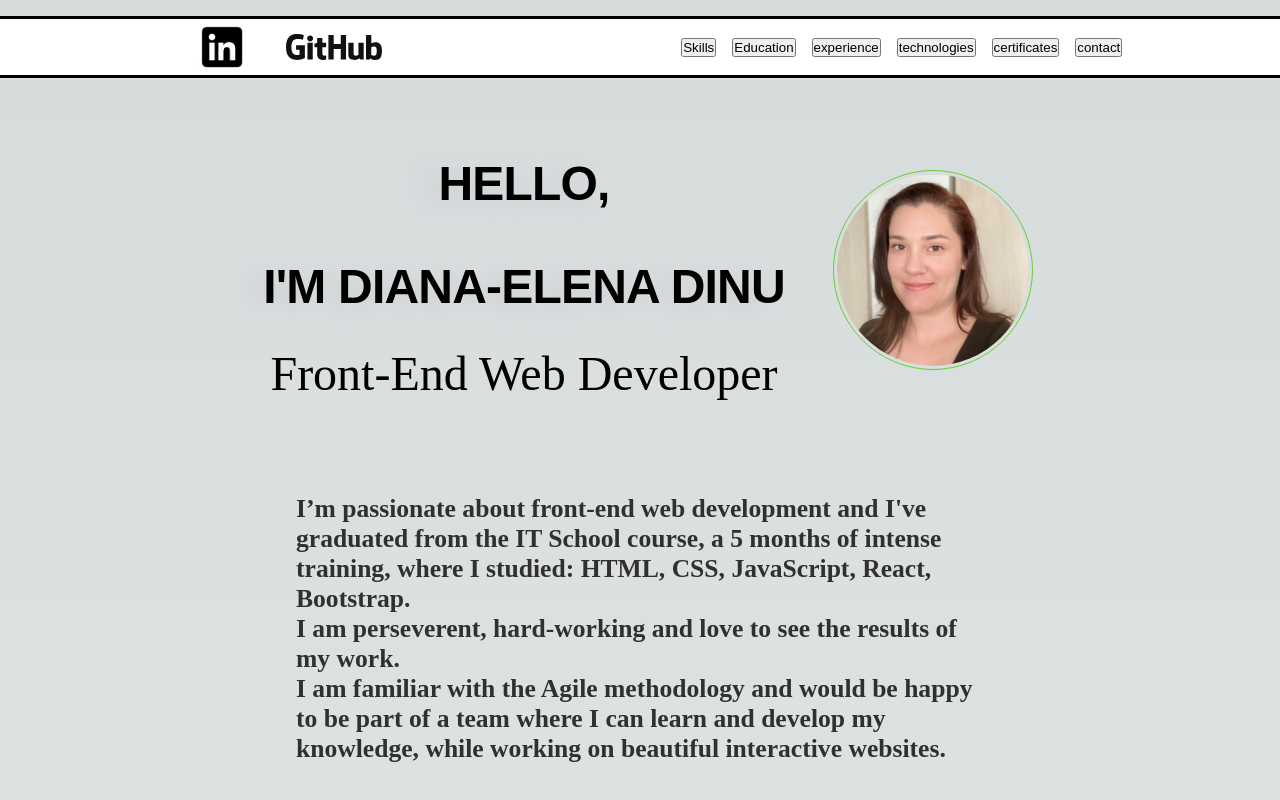
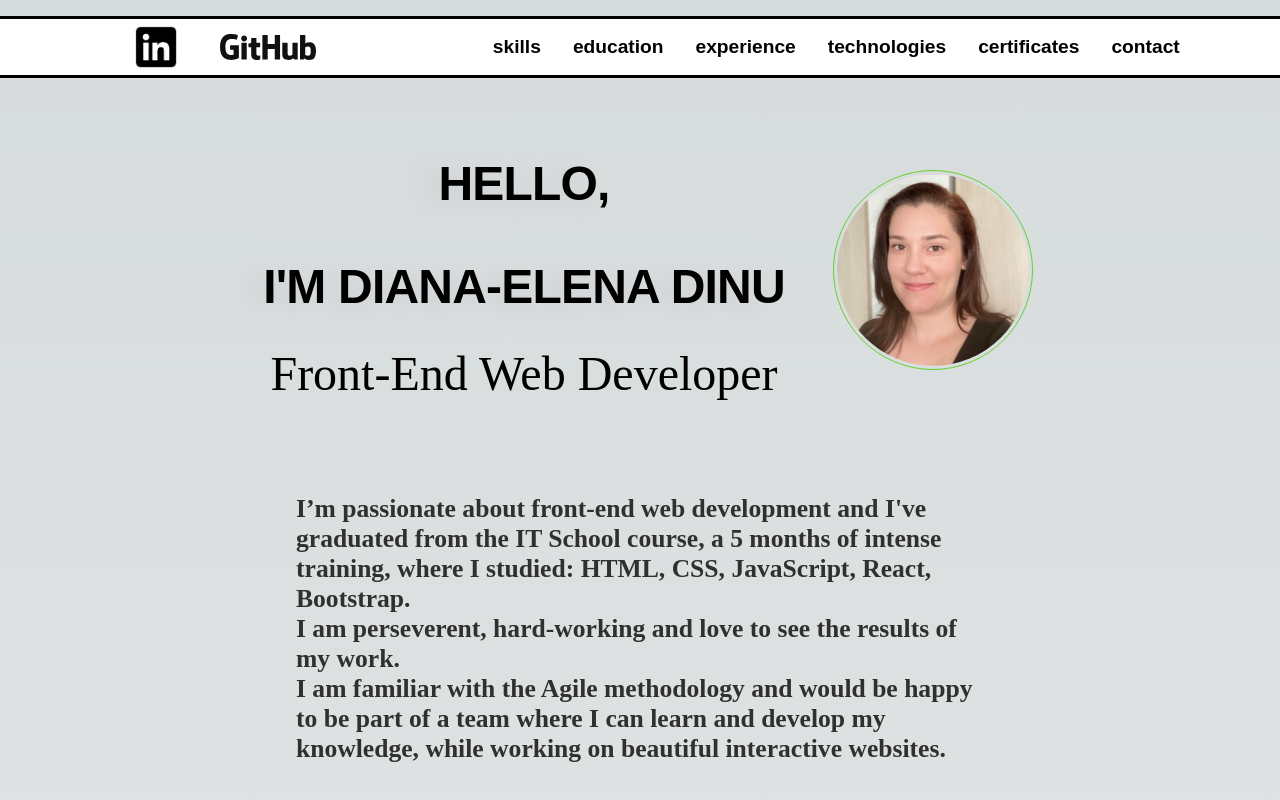
Before and after one commit to Diana-Elen/portofolio, a Next.js app in the folder my-portofolio/: page / in a window 1280 px wide. Shown: the top 800 px of the page. Built offline with nearby package versions, Linux system fonts and the light colour scheme; a web font is replaced by a local one.

Commit message:
update css

```diff
--- a/my-portofolio/pages/index.js
+++ b/my-portofolio/pages/index.js
@@ -100,12 +100,12 @@ export default function Home() {
         </div>
         </div>
         <div className={styles.navbar_buttons}>
-            <button onClick={handleScrollSkills}>Skills</button>
-            <button onClick={handleScrollEducation}>Education</button>
-            <button onClick={handleScrollExperience}>experience</button>
-            <button onClick={handleScrollTechnologies}>technologies</button>
-            <button onClick={handleScrollCertificates}>certificates</button>
-            <button onClick={handleScrollContact}>contact</button>
+            <button onClick={handleScrollSkills} className={styles.nav_button}>skills</button>
+            <button onClick={handleScrollEducation} className={styles.nav_button}>education</button>
+            <button onClick={handleScrollExperience} className={styles.nav_button}>experience</button>
+            <button onClick={handleScrollTechnologies} className={styles.nav_button}>technologies</button>
+            <button onClick={handleScrollCertificates} className={styles.nav_button}>certificates</button>
+            <button onClick={handleScrollContact} className={styles.nav_button}>contact</button>
         </div>
     </div>
           <JobTitle />
--- a/my-portofolio/style/Style.module.css
+++ b/my-portofolio/style/Style.module.css
@@ -77,17 +77,18 @@
     display: none;
     position: absolute;
     background-color: #f1f1f1;
-    min-width: 160px;
     box-shadow: 0px 8px 16px 0px rgba(0,0,0,0.2);
     z-index: 1;
   }
 
   /* Links inside the dropdown */
-  .dropdown_content a {
+  .dropdown_content button {
     color: black;
-    padding: 12px 16px;
+    background-color: #66cf2d;
+    padding: 0.2rem 1rem;
     text-decoration: none;
     display: block;
+    width: 100%;
   }
 
   /* Change color of dropdown links on hover */
@@ -99,7 +100,7 @@
   /* Change the background color of the dropdown button when the dropdown content is shown */
   .dropdown:hover .dropbtn {background-color: #66cf2d;}
 
-  @media (min-width: 950px) {
+  @media (min-width: 1000px) {
     .dropdown {
         display: none;
     }
@@ -111,6 +112,14 @@
         gap: 1rem;
         padding: 1rem 2rem;
         height: 6vh;
+    }
+    .nav_button {
+        padding: 0.1rem 0.5rem;
+        border: none;
+        font-weight: bold;
+        cursor: pointer;
+        background-color: white;
+        font-size: 1.2rem;
     }
     .navbar_group {
         display: flex;
```
